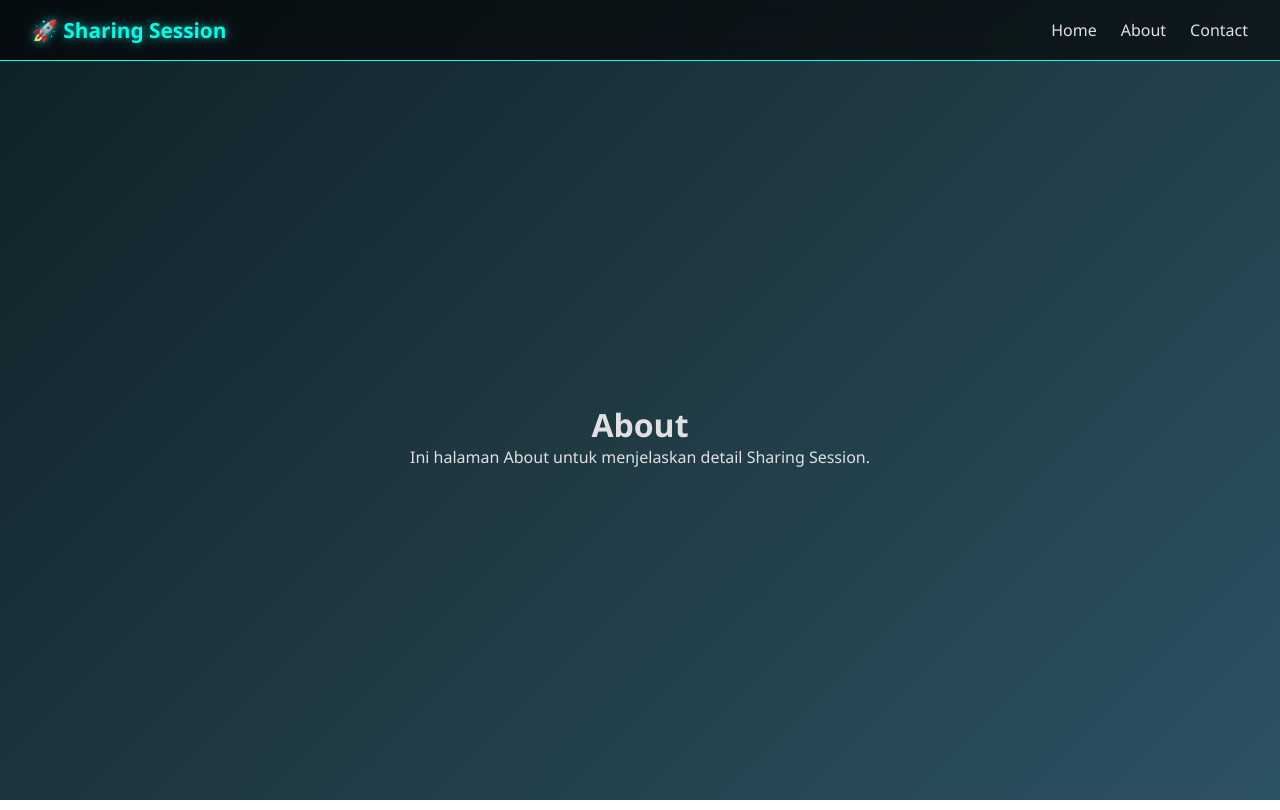
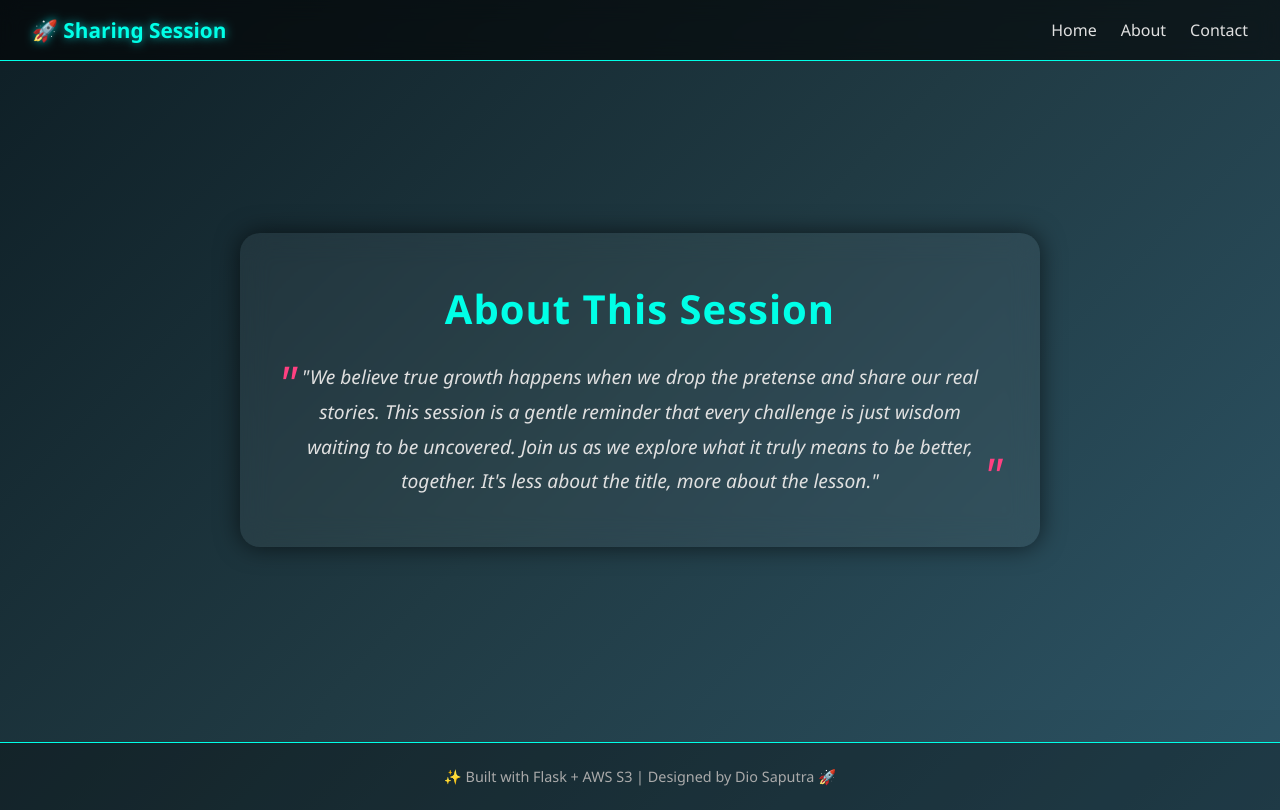
Before and after one commit to DioSptra/Sharing, a plain HTML site: page frontend/about.html in a window 1280 px wide. Drawn offline with Linux system fonts and the light colour scheme.

Commit message:
8th 290925

```diff
--- a/frontend/about.html
+++ b/frontend/about.html
@@ -7,6 +7,7 @@
   <link rel="stylesheet" href="style.css"/>
 </head>
 <body>
+  <!-- Navbar -->
   <nav class="navbar">
     <div class="nav-logo">🚀 Sharing Session</div>
     <ul class="nav-links">
@@ -16,9 +17,22 @@
     </ul>
   </nav>
 
-  <div class="container">
-    <h1>About</h1>
-    <p>Ini halaman About untuk menjelaskan detail Sharing Session.</p>
-  </div>
+  <!-- About Section -->
+  <section class="about-section">
+    <div class="about-container">
+      <h1>About This Session</h1>
+      <p class="about-quote">
+        "We believe true growth happens when we drop the pretense and share our real stories.
+        This session is a gentle reminder that every challenge is just wisdom waiting to be uncovered.
+        Join us as we explore what it truly means to be better, together.
+        It's less about the title, more about the lesson."
+      </p>
+    </div>
+  </section>
+
+  <!-- Footer -->
+  <footer>
+    <p>✨ Built with Flask + AWS S3 | Designed by Dio Saputra 🚀</p>
+  </footer>
 </body>
 </html>
--- a/frontend/style.css
+++ b/frontend/style.css
@@ -438,3 +438,55 @@ body {
   transform: scale(1.1);
   box-shadow: 0 0 20px rgba(221,36,118,0.8);
 }
+
+.about-section {
+  display: flex;
+  justify-content: center;
+  align-items: center;
+  min-height: 80vh;
+  padding: 2rem;
+  background: linear-gradient(135deg, #0f2027, #203a43, #2c5364);
+}
+
+.about-container {
+  max-width: 800px;
+  background: rgba(255, 255, 255, 0.05);
+  backdrop-filter: blur(14px);
+  border-radius: 20px;
+  padding: 3rem;
+  box-shadow: 0 0 25px rgba(0,0,0,0.6);
+  text-align: center;
+}
+
+.about-container h1 {
+  font-size: 2.5rem;
+  color: #00ffe7;
+  margin-bottom: 1.5rem;
+  letter-spacing: 1px;
+}
+
+.about-quote {
+  font-size: 1.2rem;
+  line-height: 1.8;
+  color: #e0e0e0;
+  font-style: italic;
+  position: relative;
+}
+
+.about-quote::before,
+.about-quote::after {
+  content: '"';
+  font-size: 3rem;
+  color: #ff4081;
+  position: absolute;
+}
+
+.about-quote::before {
+  top: -20px;
+  left: -10px;
+}
+
+.about-quote::after {
+  bottom: -20px;
+  right: -10px;
+}
```
Also changed, not shown: frontend/contact.html (+1 -1 lines), frontend/index.html (+1 -1 lines).
